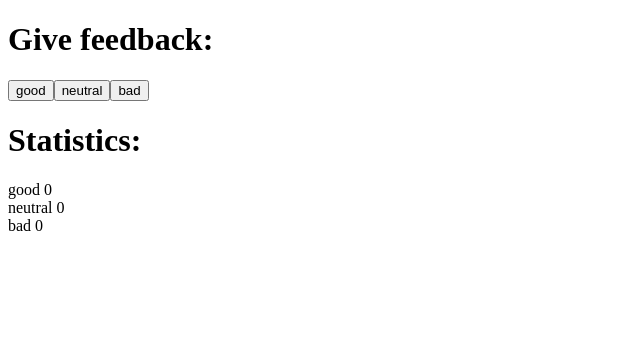
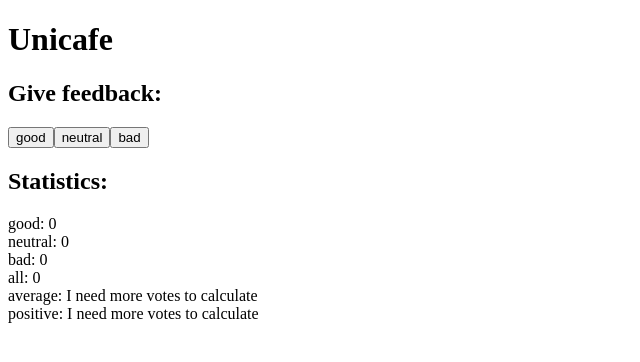
Before and after one commit to Saul-Lara/Full-Stack-Open-2022-Repo, a React (Create React App) app in the folder part1/unicafe/: page / in a window 1280 px wide. Shown: the top 362 px of the page, without its empty margins (0-640 px from the left). Built offline with nearby package versions, Linux system fonts and the light colour scheme.

Commit message:
👌 IMPROVE: Add part 1 exercise 1.7

```diff
--- a/part1/unicafe/src/App.js
+++ b/part1/unicafe/src/App.js
@@ -1,6 +1,8 @@
 import { useState } from 'react'
 
 const Header = ({ title }) => <h1>{title}</h1>
+
+const Title = ({ title }) => <h2>{title}</h2>
 
 const Button = ({ onClick, text }) => <button onClick={onClick}>{text}</button>
 
@@ -10,22 +12,34 @@ const App = () => {
   const [neutral, setNeutral] = useState(0)
   const [bad, setBad] = useState(0)
 
+  let totalVotes = good + neutral + bad
+
+  let averageValue = totalVotes > 0 ?
+    `${((good * 1) + (neutral * 0) + (bad * -1)) / (totalVotes)}` : 'I need more votes to calculate'
+
+  let positivePercentage = totalVotes > 0 ?
+    `${(good * 100) / (totalVotes)}%` : 'I need more votes to calculate'
+
   const goodVote = () => setGood(good + 1)
   const neutralVote = () => setNeutral(neutral + 1)
   const badVote = () => setBad(bad + 1)
 
   return (
     <>
-      <Header title='Give feedback:' />
+      <Header title='Unicafe' />
+      <Title title='Give feedback:' />
       <Button onClick={goodVote} text='good' />
       <Button onClick={neutralVote} text='neutral' />
       <Button onClick={badVote} text='bad' />
 
-      <Header title='Statistics:' />
+      <Title title='Statistics:' />
       <div>
-        <div>good {good}</div>
-        <div>neutral {neutral}</div>
-        <div>bad {bad}</div>
+        <div>good: {good}</div>
+        <div>neutral: {neutral}</div>
+        <div>bad: {bad}</div>
+        <div>all: {totalVotes}</div>
+        <div>average: {averageValue}</div>
+        <div>positive: {positivePercentage}</div>
       </div>
     </>
   )
```
Also changed, not shown: 1 other file (tests, documents, lock files or other folders).
